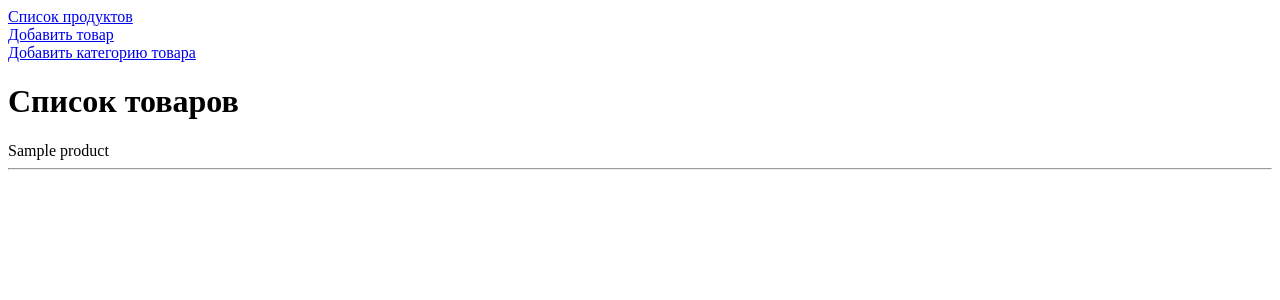
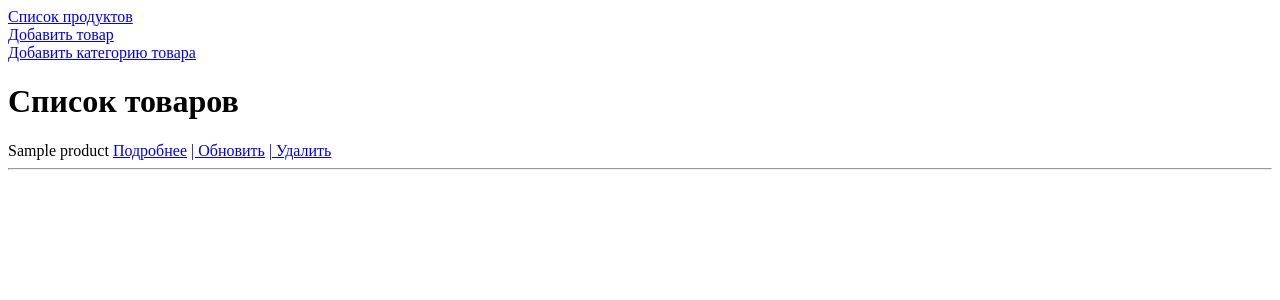
Before and after one commit to sergey-karavanets/website_with_product_catalog, a Django app: page / in a window 1280 px wide. Shown: the top 300 px of the page. Run offline with Django 4.2, Linux system fonts and the light colour scheme; tables that the repository leaves empty hold one stand-in row (values such as "Sample post").

Commit message:
add 'Подробнее', 'Обновить', and 'Удалить' buttons

```diff
--- a/mysite/goods/templates/list_view.html
+++ b/mysite/goods/templates/list_view.html
@@ -6,6 +6,9 @@
 <h1>Список товаров</h1>
 {% for data in dataset %}
 {{ data }}
+<a href='/{{ data.id }}'>Подробнее</a>
+<a href='/update/{{ data.id }}'>| Обновить</a>
+<a href='/delete/{{ data.id }}'>| Удалить</a>
 <hr>
 {% endfor %}
 {% endblock %}
```
